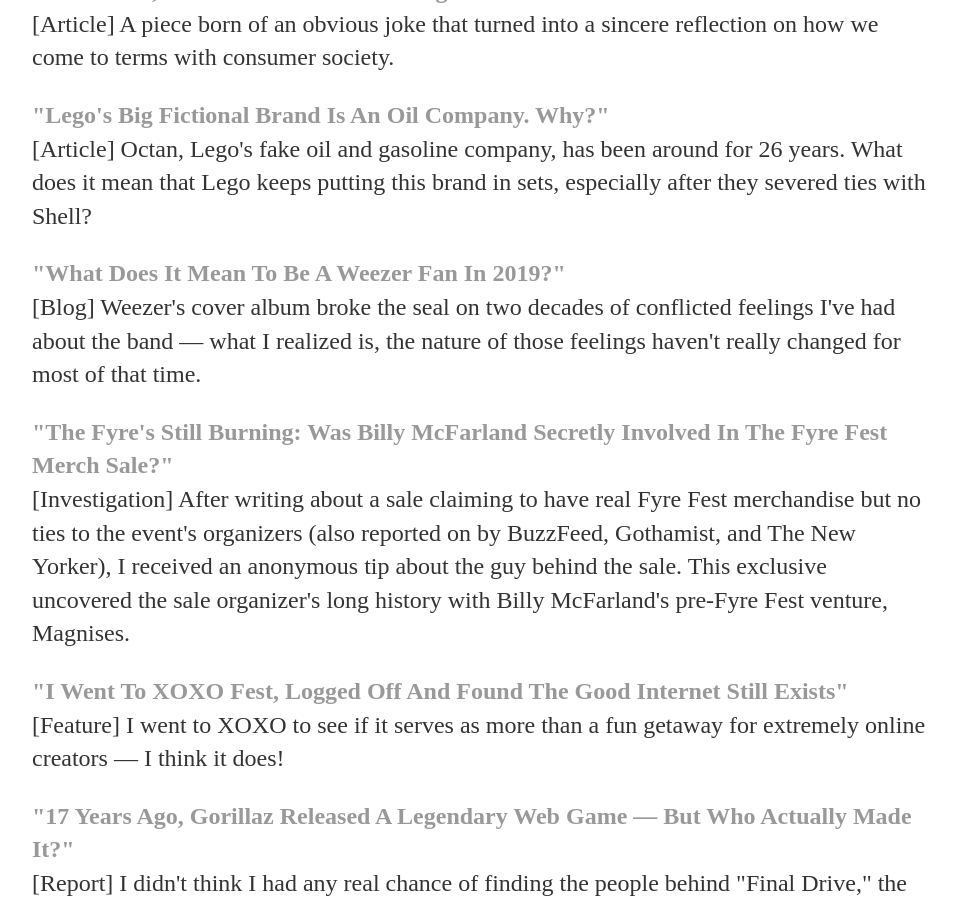
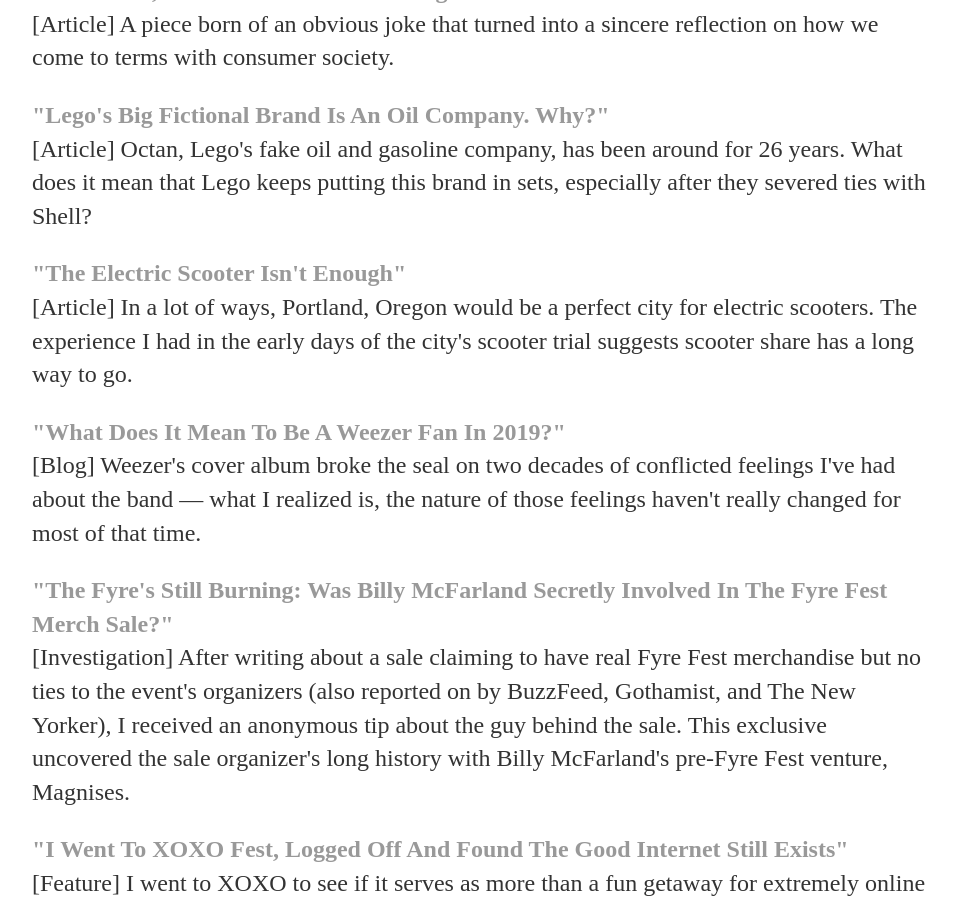
Before and after one commit to mathewolson/mathewolson.github.io, a Jekyll site: the page built from writing.html, in a window 1280 px wide and 900 px high, scrolled down 439 px. Shown: the whole window, without its empty margins (160-1117 px from the left). Built offline with Jekyll 4.4.1, drawn with Linux system fonts in a browser that asks for light colours.

Commit message:
Update writing.html

```diff
--- a/writing.html
+++ b/writing.html
@@ -8,6 +8,7 @@
 	<p><b><a href="http://www.digg.com/2018/half-life-20th-anniversary">"20 Years Of 'Half-Life'"</a></b><br>[Feature] I interviewed a handful of fascinating people from the "Half-Life" community for the 20th anniversary of the series. Come for the great observations and insightful stories from modders, stay for the de_dust cake.</p>
 	<p><b><a href="http://www.digg.com/2019/marie-kondo-konmari-katamari-damacy-consumption">"'Katamari,' KonMari And Confronting Consumerism"</a></b><br>[Article] A piece born of an obvious joke that turned into a sincere reflection on how we come to terms with consumer society.</p>
 	<p><b><a href="http://www.digg.com/2019/lego-octan-brand-lord-business-shell">"Lego's Big Fictional Brand Is An Oil Company. Why?"</a></b><br>[Article] Octan, Lego's fake oil and gasoline company, has been around for 26 years. What does it mean that Lego keeps putting this brand in sets, especially after they severed ties with Shell?</p>
+	<p><b><a href="http://www.digg.com/2018/are-electric-scooters-good-for-cities-portland-oregon">"The Electric Scooter Isn't Enough"</a></b><br>[Article] In a lot of ways, Portland, Oregon would be a perfect city for electric scooters. The experience I had in the early days of the city's scooter trial suggests scooter share has a long way to go.</p>
 	<p><b><a href="http://www.digg.com/2019/weezer-teal-album-fandom-covers">"What Does It Mean To Be A Weezer Fan In 2019?"</a></b><br>[Blog] Weezer's cover album broke the seal on two decades of conflicted feelings I've had about the band — what I realized is, the nature of those feelings haven't really changed for most of that time.</p>
 	<p><b><a href="http://www.digg.com/2018/fyre-festival-merch-billy-mcfarland-chris-khan">"The Fyre's Still Burning: Was Billy McFarland Secretly Involved In The Fyre Fest Merch Sale?"</b></a><br>[Investigation] After writing about a sale claiming to have real Fyre Fest merchandise but no ties to the event's organizers (also reported on by BuzzFeed, Gothamist, and The New Yorker), I received an anonymous tip about the guy behind the sale. This exclusive uncovered the sale organizer's long history with Billy McFarland's pre-Fyre Fest venture, Magnises.</p>
 	<p><b><a href="http://www.digg.com/2018/xoxo-festival-2018-internet-community">"I Went To XOXO Fest, Logged Off And Found The Good Internet Still Exists"</a></b><br>[Feature] I went to XOXO to see if it serves as more than a fun getaway for extremely online creators — I think it does!</p>
```
